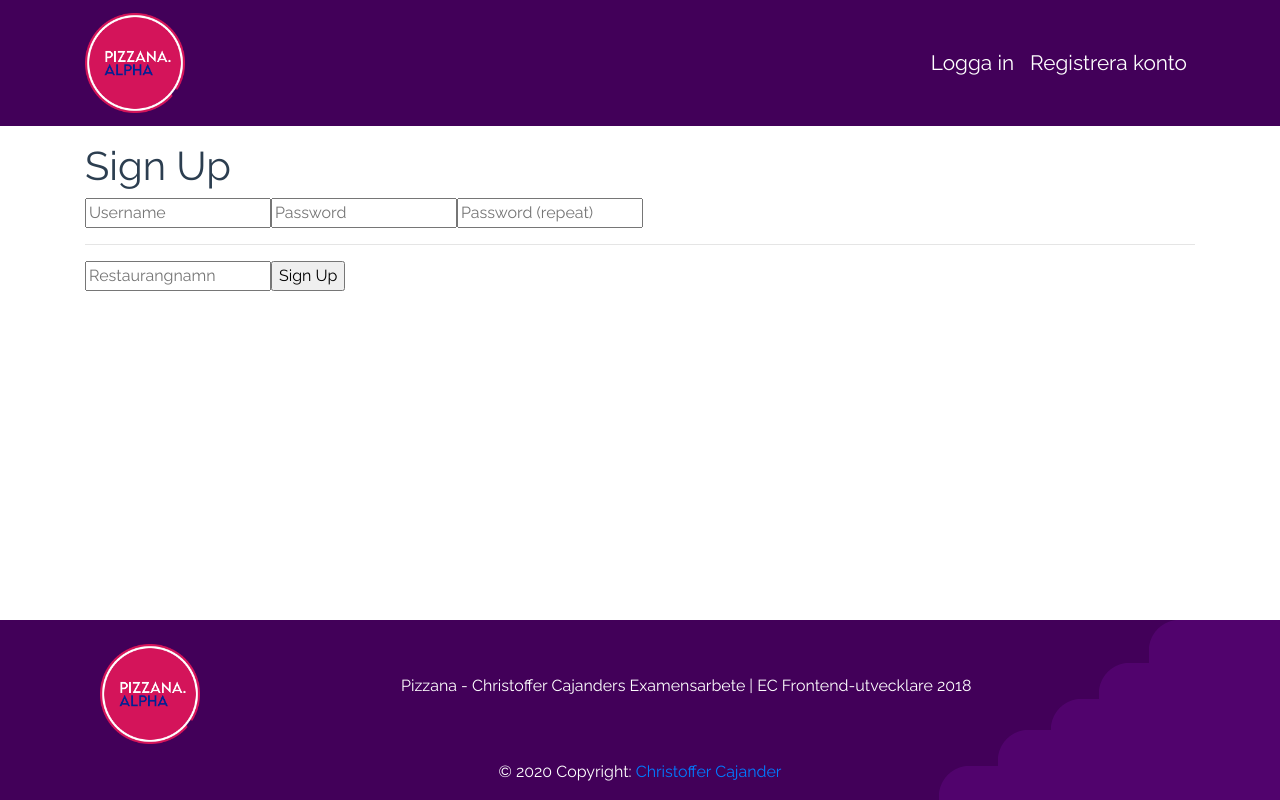
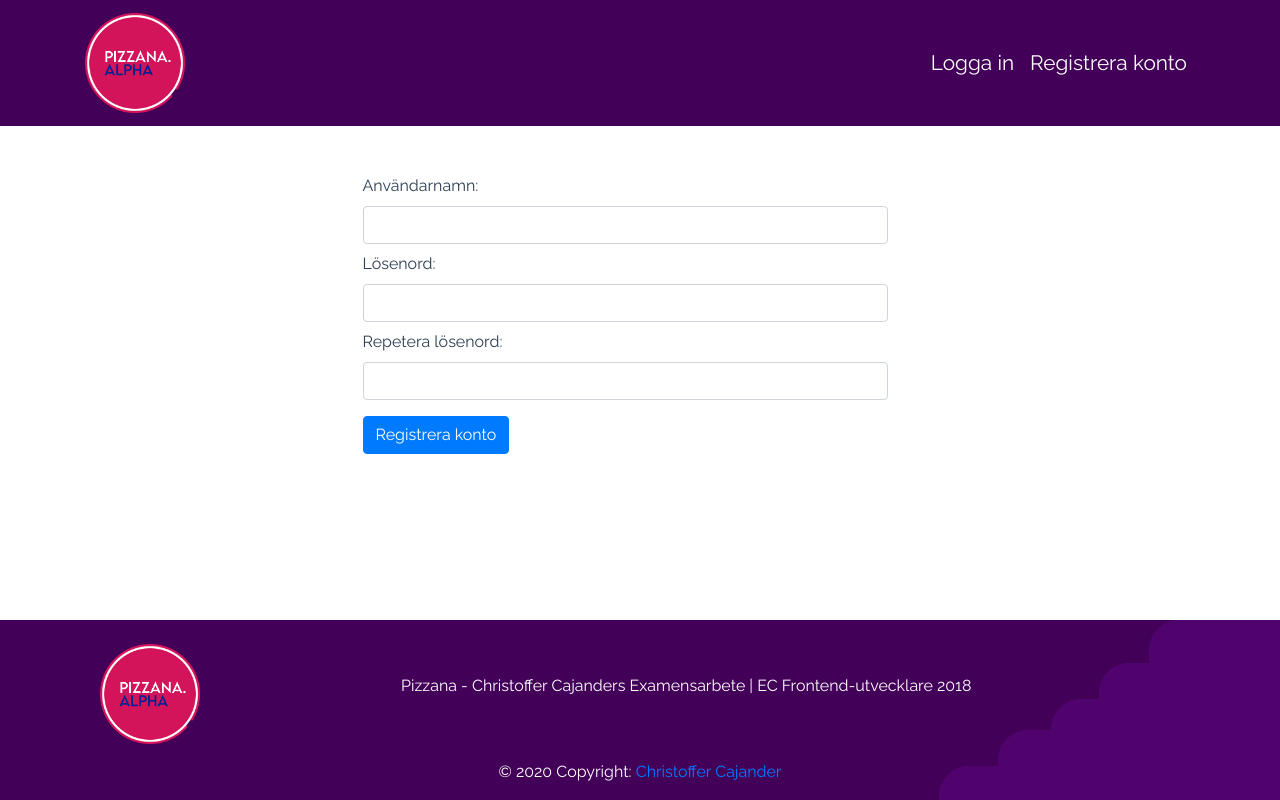
Before and after one commit to totte94l/pizzana-client, a Vue app: page /sign-up in a window 1280 px wide. Built offline with nearby package versions, Linux system fonts and the light colour scheme.

Commit message:
Added styles to other pages

```diff
--- a/src/components/AddMenyItem.vue
+++ b/src/components/AddMenyItem.vue
@@ -1,5 +1,10 @@
 <template>
   <div class="container mt-3 mb-3" id="addNewItem">
+      <transition name="fade">
+        <Alert :type="alertType" v-if="addedNewItem">
+          {{ msg }}
+        </Alert>
+      </transition>
       <div class="row">
         <div class="col-12 mt-3">
           <div class="form-group row mb-0">
@@ -39,7 +44,6 @@
             </div>
           </div>
         </div>
-        {{ msg }}
       </div>
   </div>
 </template>
@@ -47,6 +51,7 @@
 <script>
 import MenyService from '../services/MenyService'
 import store from '../store/index'
+import Alert from '../components/Alert'
 
 export default {
   name: 'AddMenyItem',
@@ -59,8 +64,13 @@ export default {
       lactoseFree: false,
       msg: '',
       menu: '',
-      category: ''
+      category: '',
+      addedNewItem: false,
+      alertType: String
     }
+  },
+  components: {
+    Alert
   },
   methods: {
     async addItem () {
@@ -75,7 +85,22 @@ export default {
 
       const response = await MenyService.addItem(data)
 
+      if (response.success === 'true') {
+        this.alertType = 'success'
+      } else {
+        this.alertType = 'danger'
+      }
+      this.showAlert()
+
       this.msg = response.msg
+    },
+    showAlert () {
+      this.addedNewItem = true
+      const vm = this
+
+      setTimeout(function () {
+        vm.addedNewItem = false
+      }, 4000)
     }
   }
 }
@@ -85,6 +110,13 @@ export default {
   #addNewItem {
     border: 1px solid rgba(75, 75, 75, 0.322);
     padding: 20px;
-    border-radius: 10px;;
+    border-radius: 10px;
+  }
+
+  .fade-enter-active, .fade-leave-active {
+    transition: opacity 1s;
+  }
+  .fade-enter, .fade-leave-to /* .fade-leave-active below version 2.1.8 */ {
+    opacity: 0;
   }
 </style>
--- /dev/null
+++ b/src/components/Alert.vue
@@ -0,0 +1,29 @@
+<template>
+    <div id="ALRET_DIV" :class="alertType" role="alert">
+        <slot>
+
+        </slot>
+    </div>
+</template>
+
+<script>
+export default {
+  data () {
+    return {
+
+    }
+  },
+  props: {
+    type: String
+  },
+  computed: {
+    alertType () {
+      return `alert alert-${this.type}`
+    }
+  }
+}
+</script>
+
+<style>
+
+</style>
--- a/src/components/MenyList.vue
+++ b/src/components/MenyList.vue
@@ -2,6 +2,12 @@
     <div class="container">
         <h1 class="mb-2">Din meny</h1>
         <div id="menuItems" class="row justify-content-center">
+
+          <transition name="fade">
+            <Alert :type="alertType" v-if="deletedItem" style="position: fixed; bottom: 50px; z-index: 999">
+              {{ msg }}
+            </Alert>
+          </transition>
 
           <div class="mb-3 col-12" v-for="(cat, index) in categories" :key="index">
 
@@ -13,7 +19,7 @@
                 <template v-if="editingItem && item.id == editingItemId">
                     <div class="form-group row mb-0">
                         <div class="col-1">
-                            <h1 class="">{{ item.id }}.</h1>
+                            <h1 class="">{{ index }}.</h1>
                         </div>
                         <div class="col-9">
                             <input type="text" class="form-control" v-model="editName">
@@ -22,6 +28,17 @@
                           <input type="text" v-model="editPrice" class="form-control">
                         </div>
                     </div>
+
+                    <div class="form-check mt-3">
+                      <input type="checkbox" class="form-check-input" id="isGlutenFree" v-model="glutenFree" value="">
+                      <label for="isGlutenFree" class="form-check-label">Glutenfri</label>
+                    </div>
+
+                    <div class="form-check mb-3">
+                      <input type="checkbox" class="form-check-input" v-model="lactoseFree" id="isLactoseFree">
+                      <label for="isLactoseFree" class="form-check-label">Laktosfri</label>
+                    </div>
+
                     <div>
                         <span class="font-weight-bold">Ingredienser:</span>
                         <p>
@@ -38,7 +55,7 @@
 
                 <!-- Regular menu item view -->
                 <template v-else>
-                    <h1><span>{{ item.id }}. </span>{{ item.name }}<span class="float-right secondary_color">{{ item.price }}kr</span></h1>
+                    <h1><span>{{ index + 1 }}. </span>{{ item.name }}<span class="float-right secondary_color">{{ item.price }}kr</span></h1>
 
                     <div v-if="item.glutenFree || item.lactoseFree " class="mt-3 mb-3 icon_holder">
                       <div v-if="item.glutenFree " class="mt-3 mb-3">
@@ -75,6 +92,7 @@
 
 import MenyService from '@/services/MenyService.js'
 import store from '../store/index'
+import Alert from '../components/Alert'
 
 export default {
   data () {
@@ -84,8 +102,15 @@ export default {
       editingItemId: 0,
       editName: '',
       editIngredients: '',
-      editPrice: 0
+      editPrice: 0,
+      glutenFree: false,
+      lactoseFree: false,
+      deletedItem: false,
+      alertType: String
     }
+  },
+  components: {
+    Alert
   },
   methods: {
     async setMenu () {
@@ -95,9 +120,24 @@ export default {
       const data = {
         id: id
       }
+
       const response = await MenyService.deleteItem(data)
+      this.msg = response.msg
 
-      this.msg = response.msg
+      if (response.success === 'true') {
+        this.alertType = 'success'
+      } else {
+        this.alertType = 'danger'
+      }
+      this.showAlert()
+    },
+    showAlert () {
+      this.deletedItem = true
+      const vm = this
+
+      setTimeout(function () {
+        vm.deletedItem = false
+      }, 4000)
     },
     startEdit (item) {
       this.editingItem = true
@@ -111,7 +151,9 @@ export default {
         id: item.id,
         name: this.editName,
         ingredients: this.editIngredients,
-        price: this.editPrice
+        price: this.editPrice,
+        glutenFree: this.glutenFree,
+        lactoseFree: this.lactoseFree
       }
 
       const response = await MenyService.editItem(data)
@@ -167,7 +209,11 @@ export default {
       height: 25px;
     }
 
-    .small-icon-text {
+    .fade-enter-active, .fade-leave-active {
+      transition: opacity 1s;
+    }
 
+    .fade-enter, .fade-leave-to /* .fade-leave-active below version 2.1.8 */ {
+      opacity: 0;
     }
 </style>
--- a/src/views/Login.vue
+++ b/src/views/Login.vue
@@ -4,12 +4,16 @@
       <div class="row w-100 justify-content-center">
         <div class="col-6 ">
           <div id="login_form" class="form-group">
+
             <label for="inp_username">Användarnamn:</label>
             <input name="inp_username" type="text" class="form-control" v-model="username" />
+
             <label for="inp_password" class="mt-2">Lösenord:</label>
-                        <input name="inp_password" type="text" class="form-control" v-model="password" />
-                        <input type="button" class="btn btn-primary mt-2" @click="login" value="Logga in" />
+            <input name="inp_password" type="password" class="form-control" v-model="password" />
+
+            <input type="button" class="btn btn-primary mt-3" @click="login" value="Logga in" />
             <p class="mt-4 alert alert-warning" v-if="msg">{{ msg }}</p>
+
           </div>
         </div>
       </div>
--- a/src/views/Meny.vue
+++ b/src/views/Meny.vue
@@ -3,7 +3,7 @@
       <div class="row">
         <div class="col-12">
           <div class="col-12">
-            <button class="btn btn-success mb-3" v-on:click="fnShowAddNewItem">{{ showAddNewItemBtnText }}</button>
+            <button class="btn btn-success mb-3" v-on:click="fnShowAddNewItem" v-html="showAddNewItemBtnText"></button>
             <slide-up-down :active="showAddNewItem" :duration="1000">
               <NewMenyItem v-if="showAddNewItem" />
             </slide-up-down>
@@ -45,9 +45,9 @@ export default {
   computed: {
     showAddNewItemBtnText () {
       if (this.showAddNewItem) {
-        return 'Dölj'
+        return '<i class="fas fa-minus mr-2"></i>Dölj'
       } else {
-        return 'Lägg till ny rätt'
+        return '<i class="fas fa-plus mr-1"></i> Lägg till ny rätt'
       }
     }
   },
--- a/src/views/SignUp.vue
+++ b/src/views/SignUp.vue
@@ -1,17 +1,29 @@
-// src/views/SignUp.vue
+<template>
+  <div>
+    <div class="container mt-5">
+      <div class="row w-100 justify-content-center">
+        <div class="col-6 ">
+          <div id="login_form" class="form-group">
 
-<template>
-	<div class="container">
-		<h1>Sign Up</h1>
-		<input type="text" placeholder="Username" v-model="username" />
-		<input type="text" placeholder="Password" v-model="password" />
-		<input type="text" placeholder="Password (repeat)" v-model="password_repeat"/>
-        <hr >
-        <input type="text" placeholder="Restaurangnamn" id="">
-		<input type="button" @click="signUp" value="Sign Up" />
-		<p v-if="msg">{{ msg }}</p>
-	</div>
+            <label for="inp_username">Användarnamn:</label>
+            <input name="inp_username" type="text" class="form-control" v-model="username" />
+
+            <label for="inp_password" class="mt-2">Lösenord:</label>
+            <input name="inp_password" type="password" class="form-control" v-model="password" />
+
+            <label for="inp_password" class="mt-2">Repetera lösenord:</label>
+            <input type="password" name="inp_password_repeat" class="form-control mb-3" placeholder="" v-model="password_repeat"/>
+
+            <input type="button" @click="signUp" class="btn btn-primary" value="Registrera konto" />
+
+            <p class="mt-4 alert alert-warning" v-if="msg">{{ msg }}</p>
+          </div>
+        </div>
+      </div>
+    </div>
+  </div>
 </template>
+
 <script>
 
 import AuthService from '@/services/AuthService.js'
```
Lines whose indentation alone changed are shown as unchanged.
